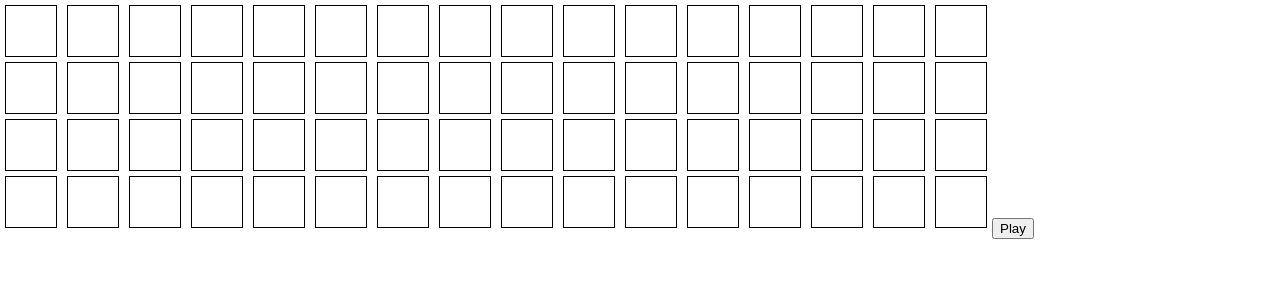
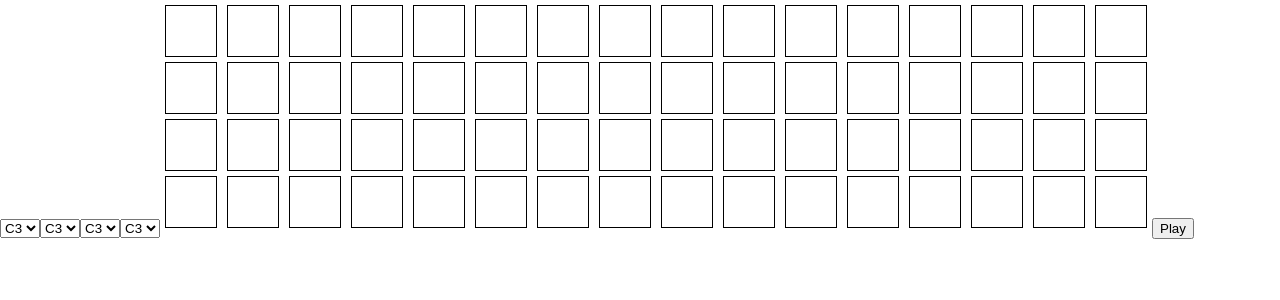
Before and after one commit to bartwroblewski/step_stequencer, a React (Create React App) app: page / in a window 1280 px wide. Shown: the top 300 px of the page. Built offline with nearby package versions, Linux system fonts and the light colour scheme.

Commit message:
sound select

```diff
--- a/src/App.tsx
+++ b/src/App.tsx
@@ -1,8 +1,7 @@
 import React from 'react'
 import * as Tone from 'tone'
 import './App.css'
-
-type Sound = string[]
+import { Sound, SoundSelect } from './components/SoundSelect'
 
 type SeqCol = Sound[]
 
@@ -12,7 +11,7 @@ const synth = new Tone.Synth().toDestination()
 
 const sleep = (ms: number) => new Promise(resolve => setTimeout(resolve, ms))
 
-const BPM = 150
+const BPM = 120
 const INTERVAL = ((60 / BPM) / 4) * 1000 // 16th notes
 const DIVISION = 16 // 16th notes
 const LOOP_LENGTH = INTERVAL * (DIVISION + 2) // why + 2?
@@ -23,10 +22,10 @@ const App = () => {
     const seq: Seq = []
     for (let i=0; i<DIVISION; i++) {
       const col: SeqCol = [
-        ['', ''],
-        ['', ''],
-        ['', ''],
-        ['', ''],
+        {pitch: '', length: ''},
+        {pitch: '', length: ''},
+        {pitch: '', length: ''},
+        {pitch: '', length: ''},
       ]
       seq.push(col)
     }
@@ -35,12 +34,12 @@ const App = () => {
 
   const [seq, setSeq] = React.useState<Seq>(getEmptySeq())
 
-  const sounds = [
-    ["C3", "16n"],
-    ["D4", "16n"],
-    ["E2", "16n"],
-    ["F4", "16n"],
-  ]
+  const [sounds, setSounds] = React.useState([
+    {pitch: "C3", length: "16n"},
+    {pitch: "D4", length: "16n"},
+    {pitch: "E2", length: "16n"},
+    {pitch: "F4", length: "16n"},
+  ])
 
   const placeSound = (col: number, row: number) => {
       const newSeq: Seq = [...seq]
@@ -50,13 +49,13 @@ const App = () => {
 
   const removeSample = (col: number, row: number) => {
     const newSeq: Seq = [...seq]
-    newSeq[col][row] = ['', '']
+    newSeq[col][row] = {pitch: '', length: ''}
     setSeq(newSeq)
   }
 
   const playSound = (sound: Sound) => {
-    if (sound[0]) {
-      synth.triggerAttackRelease(sound[0], sound[1])
+    if (sound.pitch) {
+      synth.triggerAttackRelease(sound.pitch, sound.length)
     }
   }
 
@@ -76,10 +75,19 @@ const App = () => {
 
   const loop = () => setInterval(playSeq, LOOP_LENGTH)
 
+  const soundSelects = sounds.map(sound => {
+    return (
+      <SoundSelect
+        sounds={sounds}
+        setSounds={setSounds}
+      />
+    )
+    })
+
   const grid = seq.map((col, colIndex) => {
     const sounds = col.map((sound, rowIndex) => {
       return (
-        sound[0]
+        sound.pitch
           ? <div onClick={(e) => playSound(sound)} onContextMenu={e => handleContextMenu(e, rowIndex, colIndex)} className='sample filled'></div>
           : <div onClick={() => placeSound(colIndex, rowIndex)} className='sample empty'></div>
       )
@@ -91,8 +99,11 @@ const App = () => {
     )
   })
 
+  React.useEffect(() => console.log(sounds), [sounds])
+
   return (
     <div>
+      {soundSelects}
       {grid}
       <button type="button" onClick={loop}>Play</button>
     </div>
--- /dev/null
+++ b/src/components/SoundSelect.tsx
@@ -0,0 +1,27 @@
+import React from 'react'
+
+export type Sound = {pitch: string, length: string}
+
+interface SoundSelectProps {
+    sounds: Sound[],
+    setSounds: any,
+}
+
+export const SoundSelect = ({sounds, setSounds}: SoundSelectProps) => {
+
+    const options = sounds.map((sound, index) => <option key={index}>{sound.pitch}</option>)
+
+    const handleChange = (e: any) => {
+        const sound = {pitch: e.target.value, length: sounds[0].length}
+        const newSounds = [...sounds]
+        newSounds[0] = sound
+        console.log(newSounds)
+        setSounds(newSounds)
+    }
+
+    return (
+        <select onChange={handleChange}>
+            {options}
+        </select>
+    )
+}
```
